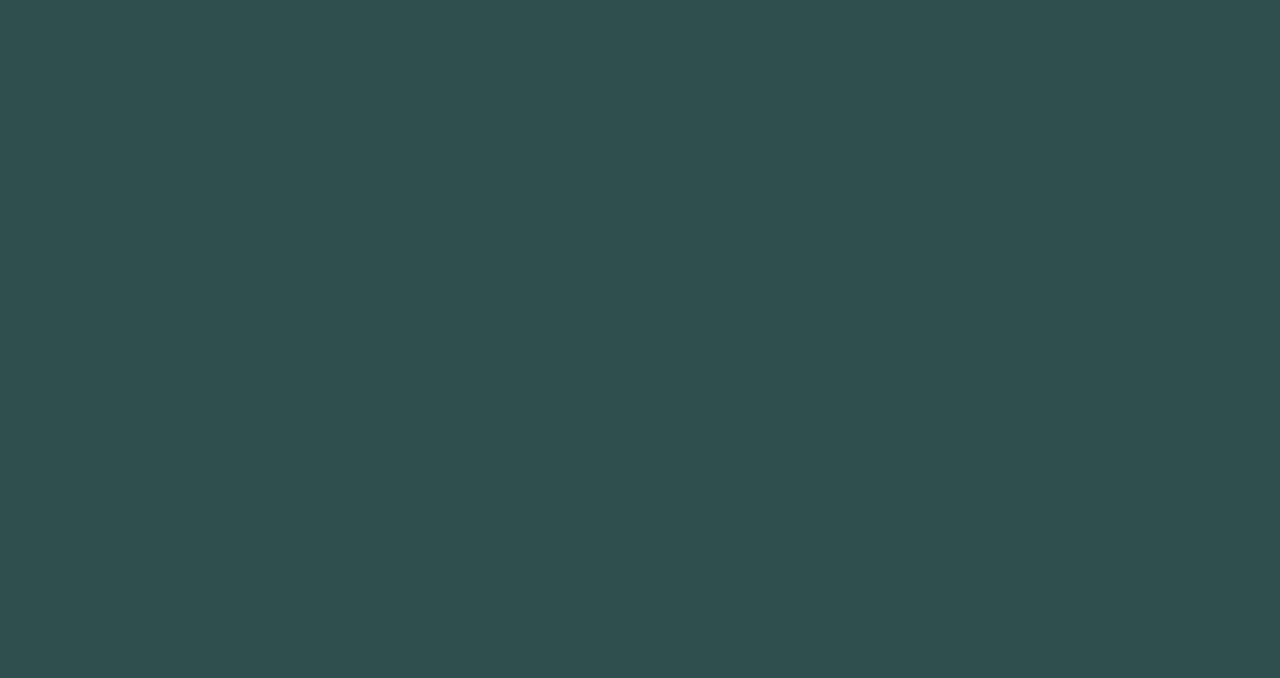
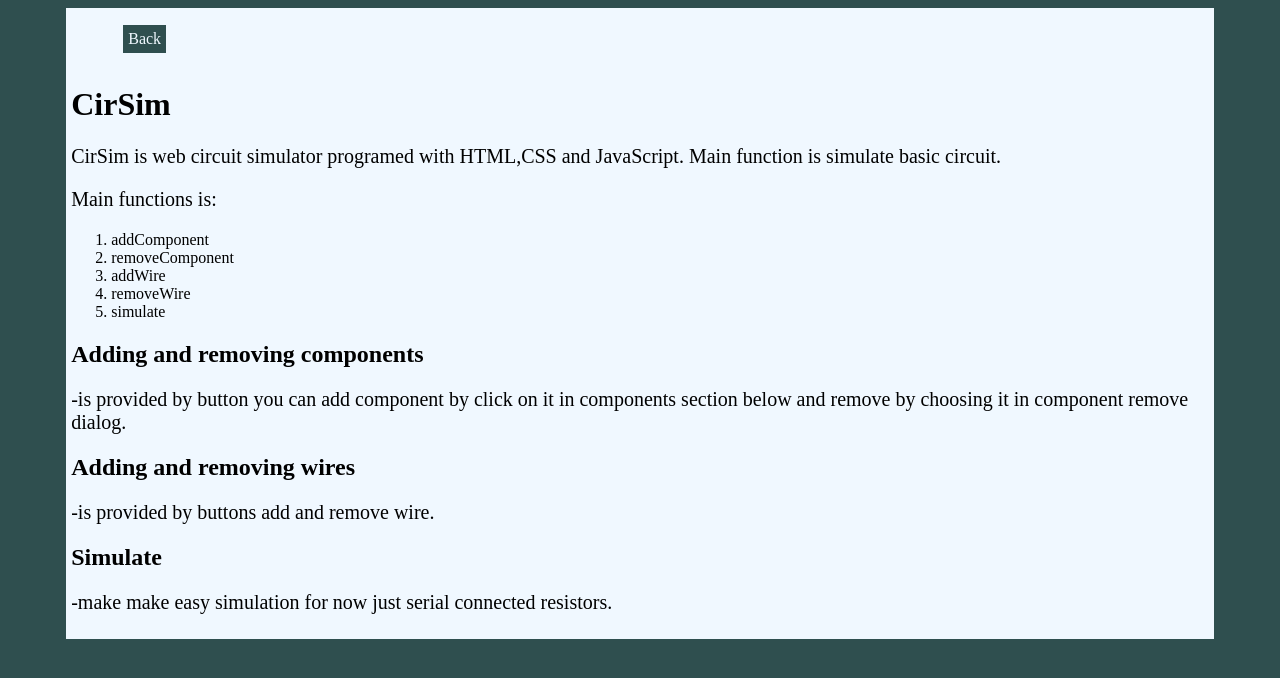
Before and after one commit to 123matko/Circuit-webapp, a plain HTML site: page about.html in a window 1280 px wide. Drawn offline with Linux system fonts and the light colour scheme.

Commit message:
Final changes

```diff
--- a/about.html
+++ b/about.html
@@ -6,7 +6,25 @@
     <title>About</title>
 </head>
 <body>
-    <div></div>
+    <div id="about">
+        <a href="index.html" class="dialogButton">Back</a>
+        <h1>CirSim</h1>
+        <p>CirSim is web circuit simulator programed with HTML,CSS and JavaScript. Main function is simulate basic circuit. </p>
+        <p>Main functions is:</p>
+        <ol>
+            <li>addComponent</li>
+            <li>removeComponent</li>
+            <li>addWire</li>
+            <li>removeWire</li>
+            <li>simulate</li>
+        </ol>
+        <h2>Adding and removing components</h2>
+        <p> -is provided by button you can add component by click on it in components section below and remove by choosing it in component remove dialog.</p>
+        <h2>Adding and removing wires</h2>
+        <p>-is provided by buttons add and remove wire.</p>
+        <h2>Simulate</h2>
+        <p>-make make easy simulation for now just serial connected resistors.</p>
+    </div>
 
 </body>
 </html>
--- a/style.css
+++ b/style.css
@@ -61,6 +61,17 @@ body{
 
 .control{
     background-color: cadetblue;
+}
+
+#about{
+    background-color: aliceblue;
+    margin: auto;
+    width: 90%;
+
+    padding: 5px;
+}
+#about p{
+    font-size: 20px;
 }
 
 .results{
```
Also changed, not shown: simulator.html (+1 -0 lines), 1 other file.
